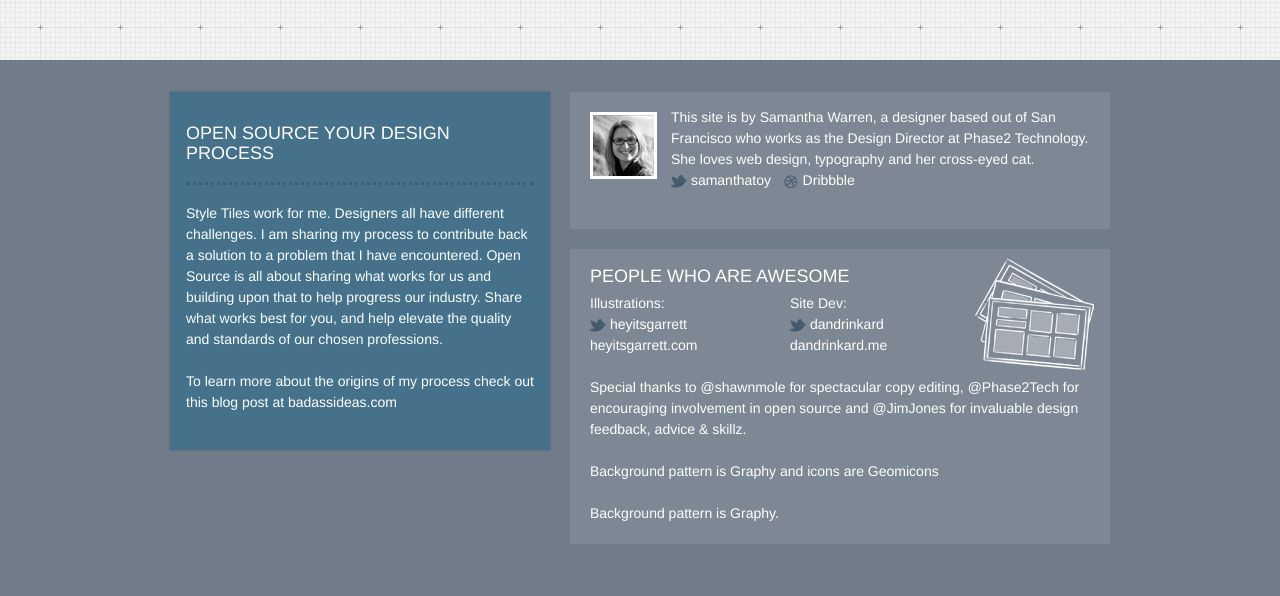
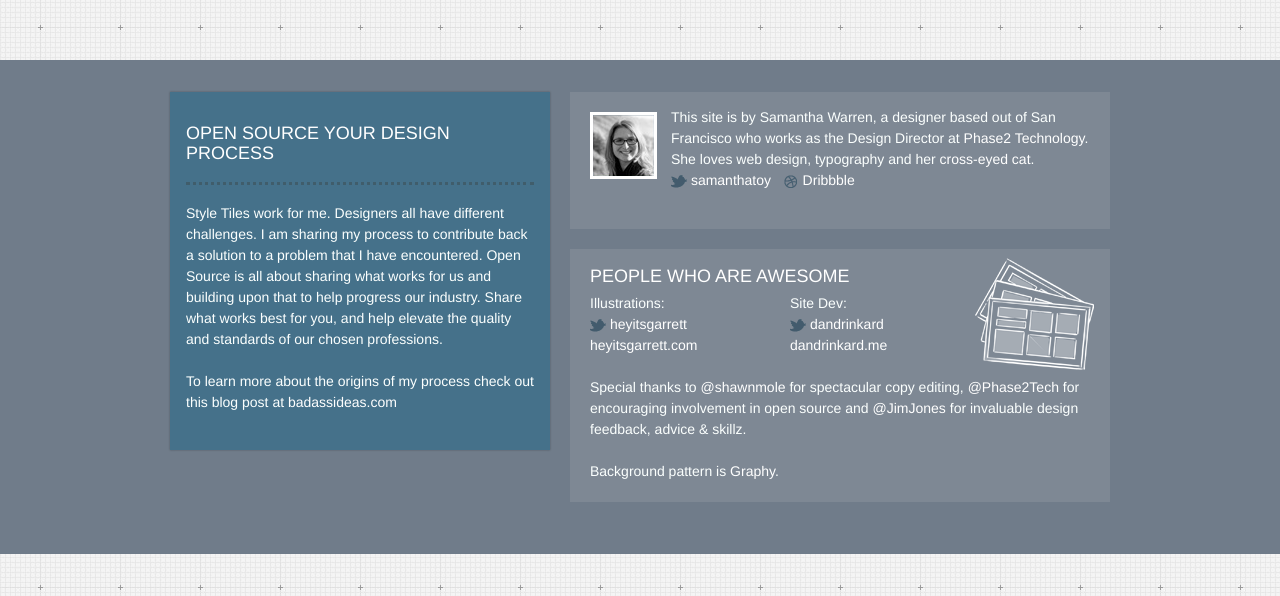
Before and after one commit to styletiles/styletiles.github.com, a Jekyll site: the page built from _posts/2012-02-01-index.html, in a window 1280 px wide and 900 px high, scrolled down 4789 px, cut to the strip 304-900 px from the top of the window. Built offline with Jekyll 4.4.1, drawn with Linux system fonts in a browser that asks for light colours; nearby versions of some CDN libraries; comment, search, counter and statistics services are not loaded.

Commit message:
removed line
removed line

```diff
--- a/_includes/footer.html
+++ b/_includes/footer.html
@@ -43,7 +43,6 @@
                 encouraging involvement in open source and <a href="http://www.twitter.com/jimjones">@JimJones</a> for invaluable design
                 feedback, advice &amp; skillz.
             </p>
-<p class="span7">Background pattern is <a href="http://subtlepatterns.com/?p=834"> Graphy</a> and icons are <a href="http://geomicons.com/">Geomicons</a></p>
 <p class="span7">Background pattern is <a href="http://subtlepatterns.com/?p=834"> Graphy</a>.</p>
         </div>
     </div>
```
